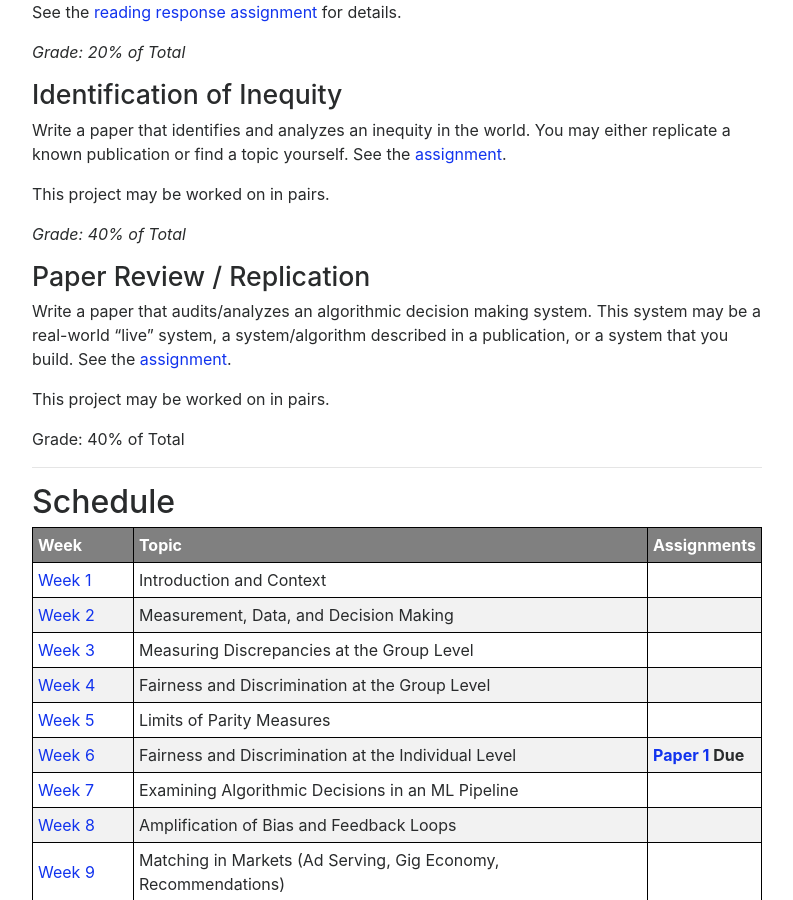
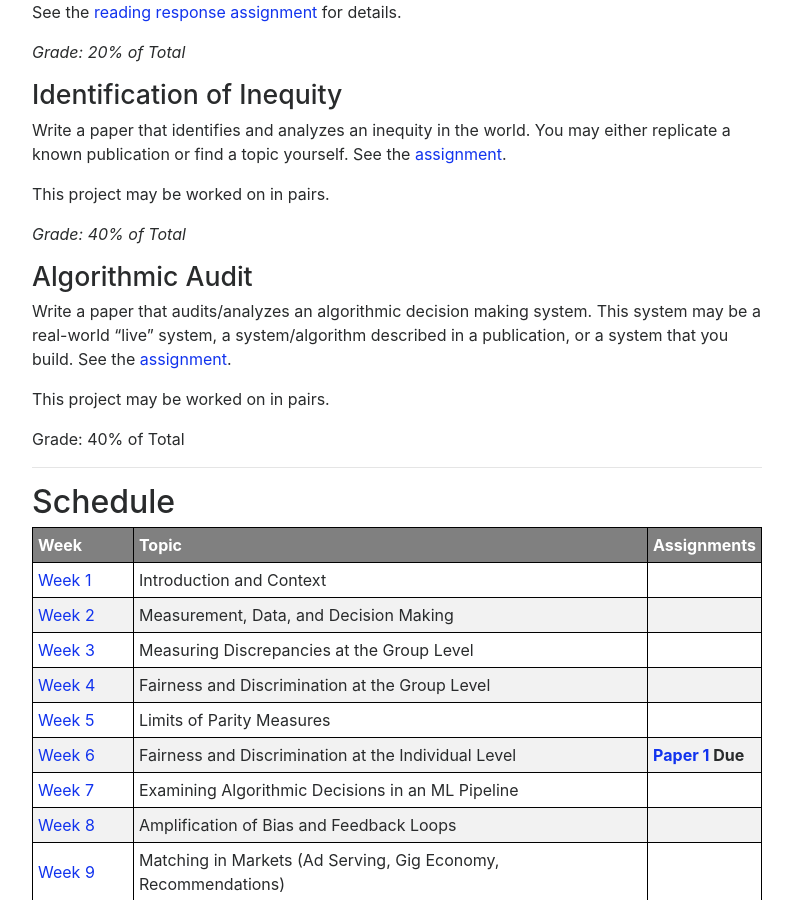
Before and after one commit to afraenkel/course-fairness-webpage, a Jekyll site: the page built from index.md, in a window 1280 px wide and 900 px high, scrolled down 2156 px. Shown: the whole window, without its empty margins (243-1036 px from the left). Built offline with Jekyll 4.4.1, drawn with Linux system fonts in a browser that asks for light colours; nearby versions of some CDN libraries.

Commit message:
change assignment name

```diff
--- a/index.md
+++ b/index.md
@@ -120,7 +120,7 @@ This project may be worked on in pairs.
 
 *Grade: 40% of Total*
 
-## Paper Review / Replication
+## Algorithmic Audit
 
 Write a paper that audits/analyzes an algorithmic decision making
 system. This system may be a real-world "live" system, a system/algorithm
```
Also changed, not shown: 1 other file.
